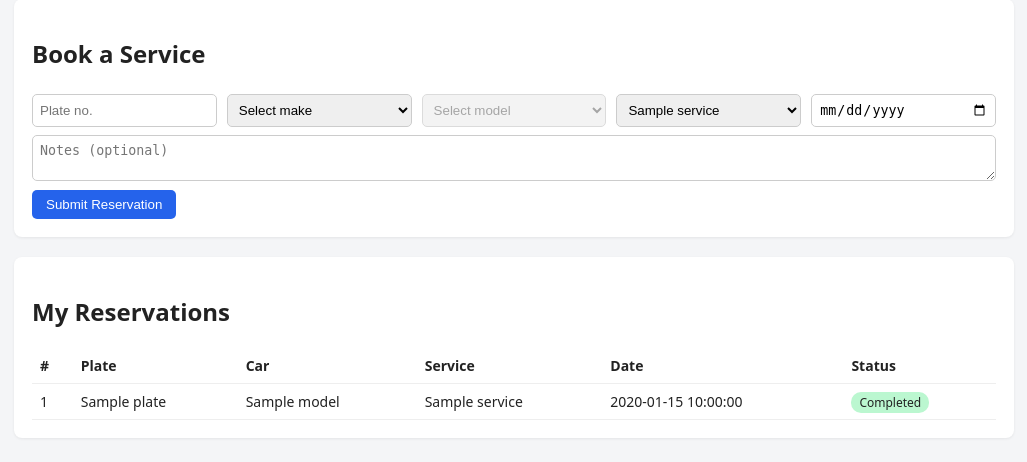
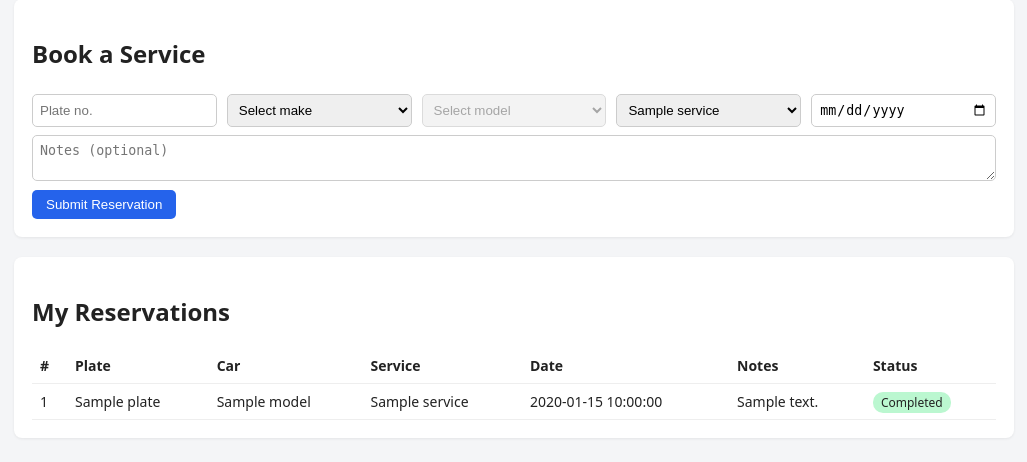
Before and after one commit to mlgtpro-cloud/Car-repair, a Flask app: template templates/customer.html in a window 1280 px wide. Shown: the part 71-533 px from the top of the page, without its empty margins (126-1153 px from the left). Run offline with Flask 3, Linux system fonts and the light colour scheme; the template is opened without the code that fills it: most values are stand-ins (such as "Sample title", 1, 10 or a date in 2020).

Commit message:
Update customer.html

```diff
--- a/templates/customer.html
+++ b/templates/customer.html
@@ -1,4 +1,3 @@
-
 {% extends "base.html" %}{% block body %}
 <div class="card"><h2>Book a Service</h2>
 <form method="post"><div class="row">
@@ -14,10 +13,10 @@
 <textarea name="notes" placeholder="Notes (optional)"></textarea><button>Submit Reservation</button></form></div>
 
 <div class="card"><h2>My Reservations</h2><table>
-<tr><th>#</th><th>Plate</th><th>Car</th><th>Service</th><th>Date</th><th>Status</th></tr>
-{% for b in bookings %}<tr><td>{{ b.id }}</td><td>{{ b.plate }}</td><td>{{ b.model }}</td><td>{{ b.service }}</td><td>{{ b.date }}</td>
+<tr><th>#</th><th>Plate</th><th>Car</th><th>Service</th><th>Date</th><th>Notes</th><th>Status</th></tr>
+{% for b in bookings %}<tr><td>{{ b.id }}</td><td>{{ b.plate }}</td><td>{{ b.model }}</td><td>{{ b.service }}</td><td>{{ b.date }}</td><td>{{ b.notes or '-' }}</td>
 <td><span class="tag {{ b.status }}">{{ b.status }}</span></td></tr>
-{% else %}<tr><td colspan="6">No reservations yet.</td></tr>{% endfor %}</table></div>
+{% else %}<tr><td colspan="7">No reservations yet.</td></tr>{% endfor %}</table></div>
 
 <script>
 const carData = {
```
